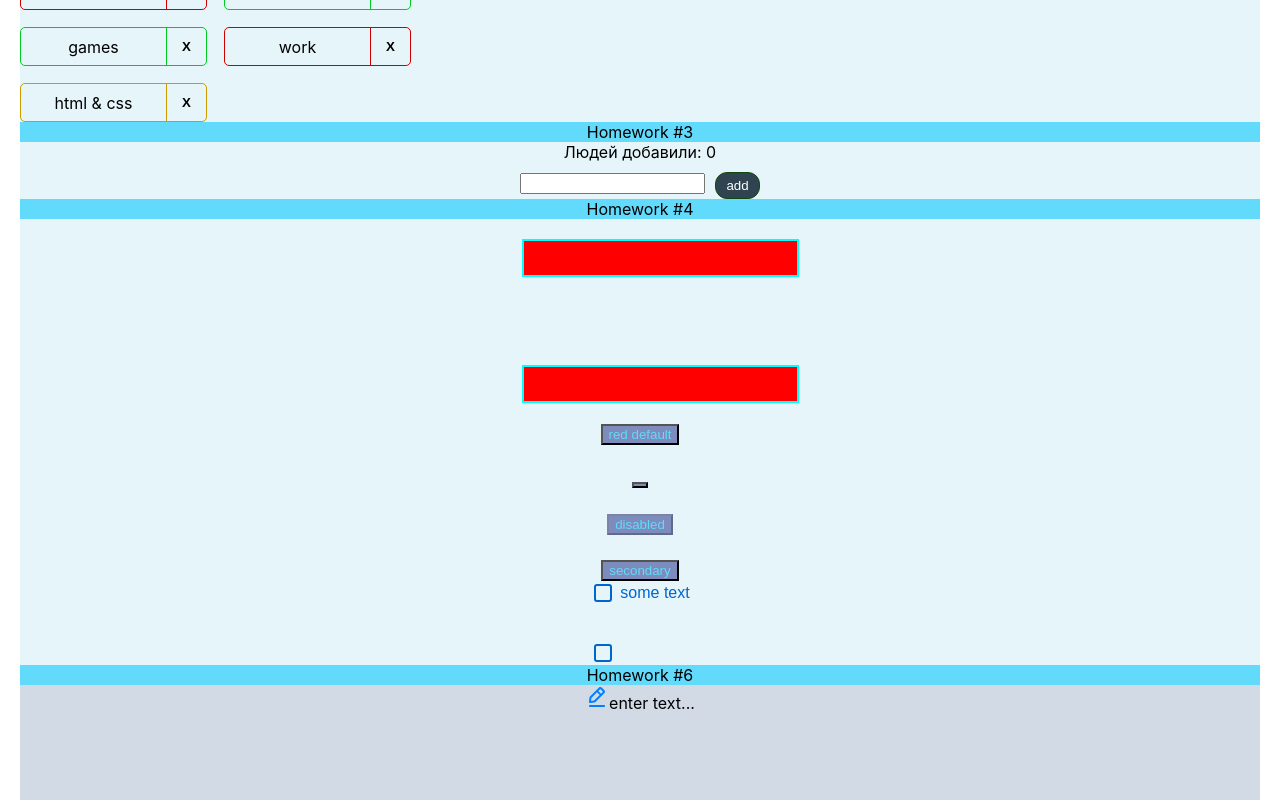
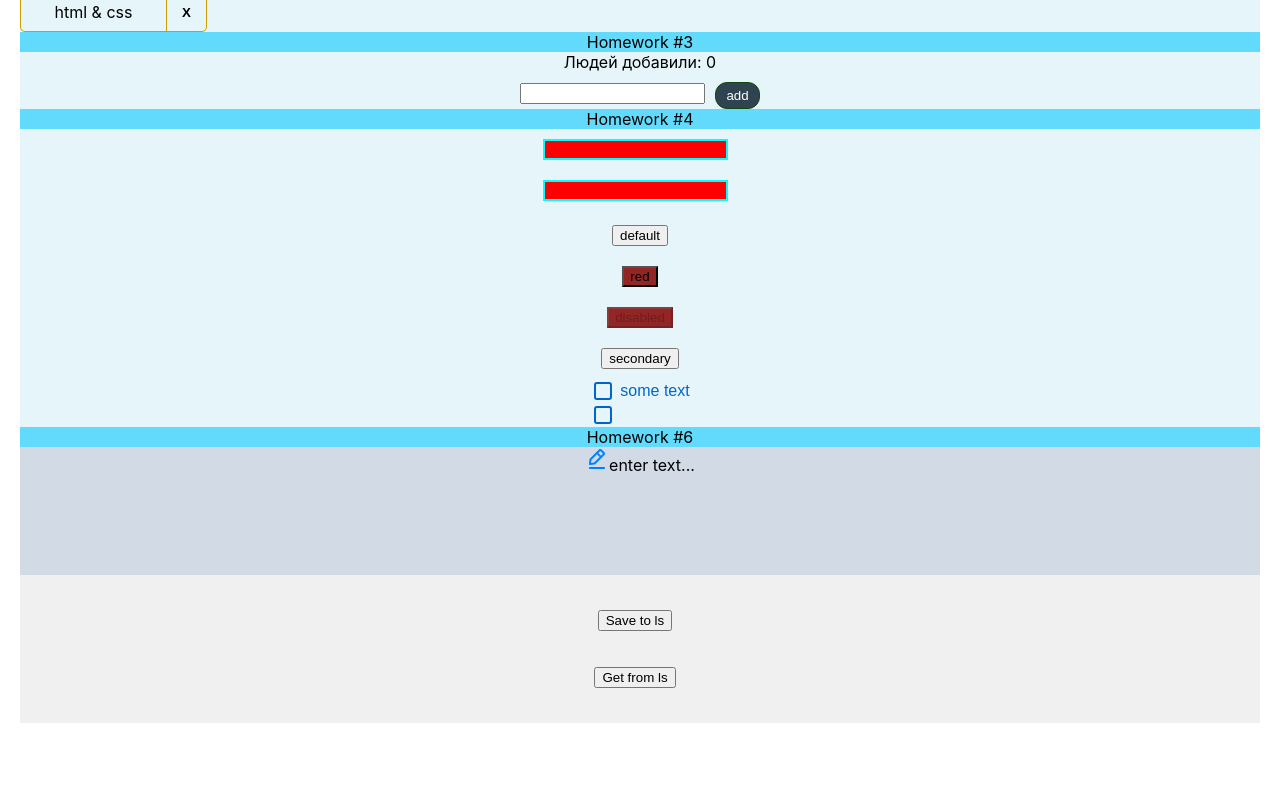
Before and after one commit to IamXacer/Ignat, a React (Create React App) app: page /#/pre-junior in a window 1280 px wide. Shown: the part 1740-2540 px from the top of the page. Built offline with nearby package versions, Linux system fonts and the light colour scheme.

Commit message:
DzIgnatt

```diff
--- a/src/App.tsx
+++ b/src/App.tsx
@@ -9,8 +9,9 @@ import {HW1} from "./HW/1/HW1";
 /*import {HW2} from "./HW/2/HW2";*/
 import HW3 from "./s2-homeworks/hw03/HW3";
 import HW5 from "./s2-homeworks/hw05/HW5";
-import HW4 from "./s2-homeworks/4/h4/HW4";
+/*import HW4 from "./s2-homeworks/4/h4/HW4";*/
 import HW2 from "./s2-homeworks/hw02/HW2";
+import HW4 from "./s2-homeworks/hw04/HW4";
 
 
 /*import {HW3} from "./HW/3/HW3";*/
@@ -24,7 +25,8 @@ function App() {
 
       <HW2 />
       <HW3 />
-      <HW4 />
+        <HW4/>
+     {/* <HW4 />*/}
       <HW5 />
 
     </div>
--- a/src/s2-homeworks/hw03/Greeting.tsx
+++ b/src/s2-homeworks/hw03/Greeting.tsx
@@ -1,11 +1,11 @@
-import React, {ChangeEvent, KeyboardEvent} from 'react'
+import React, {ChangeEvent, FocusEventHandler, KeyboardEvent, MouseEventHandler} from 'react'
 import s from './Greeting.module.css'
 
 type GreetingPropsType = {
     name: string // need to fix any
     setNameCallback: (e: ChangeEvent<HTMLInputElement>) => void // need to fix any
-    addUser: () => void // need to fix any
-    onBlur: () => void  // need to fix any
+    addUser: MouseEventHandler<HTMLButtonElement>  // need to fix any
+    onBlur: FocusEventHandler<HTMLInputElement>  // need to fix any
     onEnter: (e: KeyboardEvent<HTMLInputElement>) => void // need to fix any
     error: string // need to fix any
     totalUsers: number // need to fix any
--- a/src/s2-homeworks/hw04/Stand.module.css
+++ b/src/s2-homeworks/hw04/Stand.module.css
@@ -1,32 +1,25 @@
 .stand {
     display: flex;
-    justify-content: space-between;
-    align-items: center;
+    flex-direction: column;
+    align-items: center; /* Центрируем элементы по вертикали */
 }
 
 .inputs {
     display: flex;
-    flex-direction: column;
-    gap: 48px;
+    flex-direction: column; /* Отображаем элементы в столбик */
+    align-items: center; /* Центрируем элементы по горизонтали */
+
 }
 
 .buttons {
     display: flex;
     flex-direction: column;
-    gap: 24px;
+
+    margin-top: 4px;
 }
 
 .checkboxes {
     display: flex;
     flex-direction: column;
-    gap: 36px;
-}
-.column {
-    display: flex;
-    flex-direction: column;
-    align-items: center;
 
 }
-.buttonsRed {
-    background-color: red;
-}
--- a/src/s2-homeworks/hw04/Stand.tsx
+++ b/src/s2-homeworks/hw04/Stand.tsx
@@ -9,18 +9,9 @@ const Stand = () => {
     const [error, setError] = useState<string>('')
 
     const [stateForAllCheckboxes, setChecked] = useState<boolean>(false)
-const showAlert = () => {
-    if(error) {
-        alert('введите текст...')
-    }else {
-        alert(stateForAllInputs)
-    }
-}
-const handleBlur = () =>{
-        setError(stateForAllInputs.trim() ? '' : 'Error')
-}
+
     return (
-        <div id={'hw4-stand'} className={s.column}>
+        <div id={'hw4-stand'} className={s.stand}>
             <div className={s.inputs}>
                 {/*совместим со старым кодом:*/}
                 <div>
@@ -28,7 +19,6 @@ const handleBlur = () =>{
                         id={'hw4-super-input-like-old'}
                         value={stateForAllInputs}
                         onChange={(e) => setValue(e.currentTarget.value)}
-                        onBlur={handleBlur}
                     />
                 </div>
                 {/*инпут с ошибкой:*/}
@@ -38,8 +28,6 @@ const handleBlur = () =>{
                         value={stateForAllInputs}
                         onChangeText={setValue}
                         error={error}
-                        onBlur={handleBlur}
-                     /*   onEnter={showAlert}*/
                         onEnter={() => {
                             setError(
                                 stateForAllInputs.trim()
@@ -55,19 +43,14 @@ const handleBlur = () =>{
             <div className={s.buttons}>
                 {/*обычная кнопка:*/}
                 <div>
-                    <SuperButton id={'hw4-super-button-default'}
-                     className={s.buttonsRed}
-                                 onClick={showAlert}
-                    >
-                        red
+                    <SuperButton id={'hw4-super-button-default'}>
                         default
                     </SuperButton>
                 </div>
                 {/*красная кнопка:*/}
                 <div>
-                    <SuperButton id={'hw4-super-button-red'} xType={'red'}
-                    >
-
+                    <SuperButton id={'hw4-super-button-red'} xType={'red'}>
+                        red
                     </SuperButton>
                 </div>
                 {/*задизэйбленная кнопка:*/}
--- a/src/s2-homeworks/hw04/common/c1-SuperInputText/SuperInputText.module.css
+++ b/src/s2-homeworks/hw04/common/c1-SuperInputText/SuperInputText.module.css
@@ -1,10 +1,11 @@
-.input {
-    border: 1px solid #ccc;
-    padding: 8px;
-    font-size: 16px;
-    width: 100%;
+.superInput {
+
 }
-
+.stand {
+    display: flex;
+    flex-direction: column; /* Располагаем элементы в столбик */
+    align-items: center; /* Центрируем элементы по горизонтали */
+}
 .input:focus {
     outline: none;
     border: #ffdd00;
@@ -12,12 +13,9 @@
     color: #ffdd00;
 }
 
-.inputWrapper {
-    margin: 10px 0;
-}
-
 .superInput {
     margin: 10px;
+
     background: #536544;
     color: aqua;
 }
@@ -28,10 +26,6 @@
     border: 2px solid aqua;
 }
 
-.errorInput:focus {
-    border-color: #ff0000;
-}
-
 .error {
     color: red;
     height: 21px;
--- a/src/s2-homeworks/hw04/common/c1-SuperInputText/SuperInputText.tsx
+++ b/src/s2-homeworks/hw04/common/c1-SuperInputText/SuperInputText.tsx
@@ -36,21 +36,22 @@ const SuperInputText: React.FC<SuperInputTextPropsType> = (
     }
 ) => {
     const onChangeCallback = (e: ChangeEvent<HTMLInputElement>) => {
-        onChange?.(e) // если есть пропс onChange, то передать ему е (поскольку onChange не обязателен)
+        onChange?.(e);
+        // если есть пропс onChange, то передать ему е (поскольку onChange не обязателен)
 
         onChangeText?.(e.currentTarget.value)
     }
     const onKeyPressCallback = (e: KeyboardEvent<HTMLInputElement>) => {
-        onKeyPress?.(e)
+        onKeyPress  && onKeyPress?.(e)
 
-        onEnter && // если есть пропс onEnter
-        e.key === 'Enter' && // и если нажата кнопка Enter
-        onEnter() // то вызвать его
+        onEnter // если есть пропс onEnter
+        && e.key === 'Enter'// и если нажата кнопка Enter
+        &&  onEnter() // то вызвать его
     }
 
-    const finalSpanClassName = `${s.error} ${spanClassName ? spanClassName : ''}`
-    const finalInputClassName = `${s.input} ${s.error ? s.errorInput :s.errorInput}
-    ${className}` // need to fix with (?:) and s.superInput
+    const finalSpanClassName = `${s.error}  ${spanClassName ? spanClassName : ''}`
+    const finalInputClassName =  `${s.input} ${error ? s.errorInput :s.errorInput} ${className}` // задача на смешивание классов
+   /* const finalInputClassName = `${s.input} ${error ? s.errorInput : ''} ${className}`;*/ // задача на смешивание классов
 
     return (
         <div className={s.inputWrapper}>
@@ -60,8 +61,7 @@ const SuperInputText: React.FC<SuperInputTextPropsType> = (
                 onChange={onChangeCallback}
                 onKeyPress={onKeyPressCallback}
                 className={finalInputClassName}
-                {...restProps} // отдаём инпуту остальные
-                // пропсы если они есть (value например там внутри)
+                {...restProps} // отдаём инпуту остальные пропсы если они есть (value например там внутри)
             />
             <span
                 id={id ? id + '-span' : undefined}
--- a/src/s2-homeworks/hw04/common/c2-SuperButton/SuperButton.module.css
+++ b/src/s2-homeworks/hw04/common/c2-SuperButton/SuperButton.module.css
@@ -1,42 +1,65 @@
-.button {
-    background-color: #7e8bbd;
-    color: #61dafb;
-}
-.button:hover{
-    background-color: #6ab476;
-}
-
-.disabled {
-}
-
-.secondary {
+@keyframes blink {
+    0% {
+        left: -130%;
+    }
+    100%{
+        left:130%
+    }
 }
 
 .default {
+    background: #576151;
+    color: aqua;
+    outline: none;
+}
+
+
+.default:disabled {
+    color: chartreuse;
 }
 
 .red {
+    background: #932525;
+}
+.button {
+    position:relative;
+    margin: 10px;
+    overflow:hidden;
+    cursor:pointer;
+}
+.button::after {
+    display:block;
+    content:'';
+    position:absolute;
+
+    left: -130%;
+    top:0;
+    height: 100%;
+    width: 20%;
+
+    transform: skew(45deg);
+
+    background-color: cornflowerblue;
+    opacity: 0.7;
+
+    z-index: 14;
 }
 
-.default:hover {
+.button:hover::after {
+    animation: blink 0.35s ease;
 }
+.button:hover::before {
+    display: block;
+    content:'';
+    position: absolute;
 
-.red:hover {
+    left: -100vw;
+    top: 0;
+    height: 100vh;
+    width: 300vh;
+
+    background-color: #ffffff;
+    opacity: 0.3;
+
+    z-index: 7;
 }
-
-.secondary:hover {
-
-}
-
-
-.default:active {
-}
-
-.secondary:active {
-}
-
-.red:active {
-}
-
-.button:disabled {
-}
--- a/src/s2-homeworks/hw04/common/c2-SuperButton/SuperButton.tsx
+++ b/src/s2-homeworks/hw04/common/c2-SuperButton/SuperButton.tsx
@@ -7,8 +7,6 @@ type DefaultButtonPropsType = DetailedHTMLProps<ButtonHTMLAttributes<HTMLButtonE
 
 type SuperButtonPropsType = DefaultButtonPropsType & {
     xType?: string
-        red?: boolean;
-   // onClick: () => void;
 }
 
 const SuperButton: React.FC<SuperButtonPropsType> = (
@@ -19,15 +17,13 @@ const SuperButton: React.FC<SuperButtonPropsType> = (
         ...restProps // все остальные пропсы попадут в объект restProps, там же будет children
     }
 ) => {
-    const finalClassName = s.button +
-        (disabled
-                ? ` ${s.disabledButton}`
-                : xType === 'red'
-                    ? ` ${s.redButton}`
-                    : ''
-        ) +
-        (className ? ` ${className}` : '');
-    // задачка на смешивание классов
+    const finalClassName = `${s.button} ${xType === 'red' ? s.red : ''} ${disabled ? s.disabled : ''} ${className ? className : ''}`;
+   /* const finalClassName = s.button
+        // + (disabled
+        //         ? ...
+        //         : xType === 'red'
+        //             ? ...
+        + (className ? ' ' + className : '') // задачка на смешивание классов*/
 
     return (
         <button
--- a/src/s2-homeworks/hw04/common/c3-SuperCheckbox/SuperCheckbox.module.css
+++ b/src/s2-homeworks/hw04/common/c3-SuperCheckbox/SuperCheckbox.module.css
@@ -31,7 +31,7 @@
     appearance: none;
 
     background-image: url('checked.svg');
-  /*  background: #99ff99;*/
+    /*background: #99ff99;*/
 }
 
 .checkbox:focus {
--- a/src/s2-homeworks/hw04/common/c3-SuperCheckbox/SuperCheckbox.tsx
+++ b/src/s2-homeworks/hw04/common/c3-SuperCheckbox/SuperCheckbox.tsx
@@ -27,18 +27,11 @@ const SuperCheckbox: React.FC<SuperCheckboxPropsType> = (
     }
 ) => {
     const onChangeCallback = (e: ChangeEvent<HTMLInputElement>) => {
-        const currentChecked  = e.currentTarget.checked
-
-        if (onChangeChecked) {
-            onChangeChecked(currentChecked )
-        }if (onChange) {
-            onChange(e)
-        }
-
+        onChange && onChange(e)
+        onChangeChecked && onChangeChecked(e.currentTarget.checked)
     }
 
-    const finalInputClassName = s.checkbox
-        + (className ? ' ' + className : '')
+    const finalInputClassName = `${s.checkbox} ${s.className ? className : ''}`
 
     return (
         <label className={s.label}>
```
Also changed, not shown: src/s2-homeworks/hw03/GreetingContainer.tsx (+10 -10 lines).
